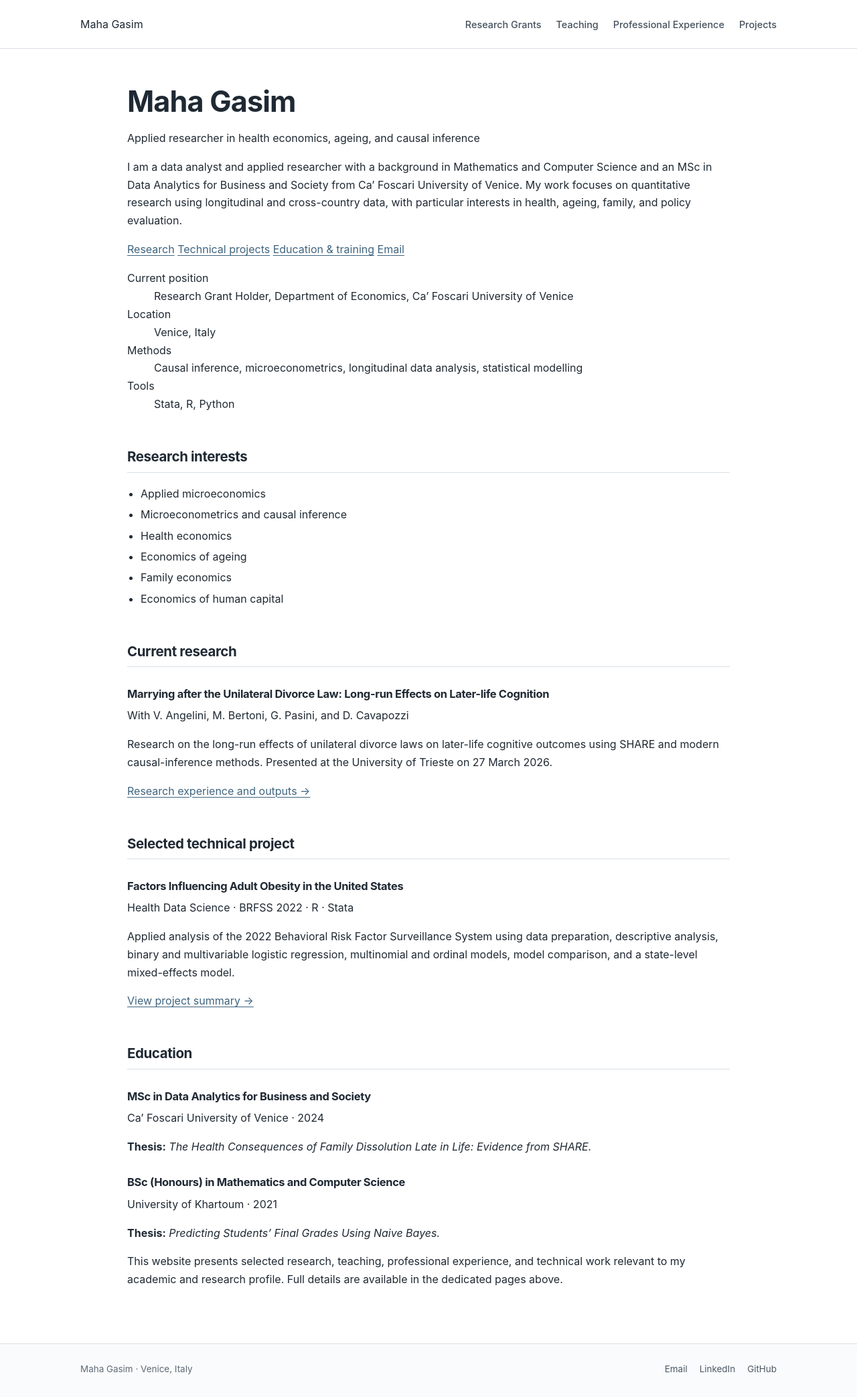
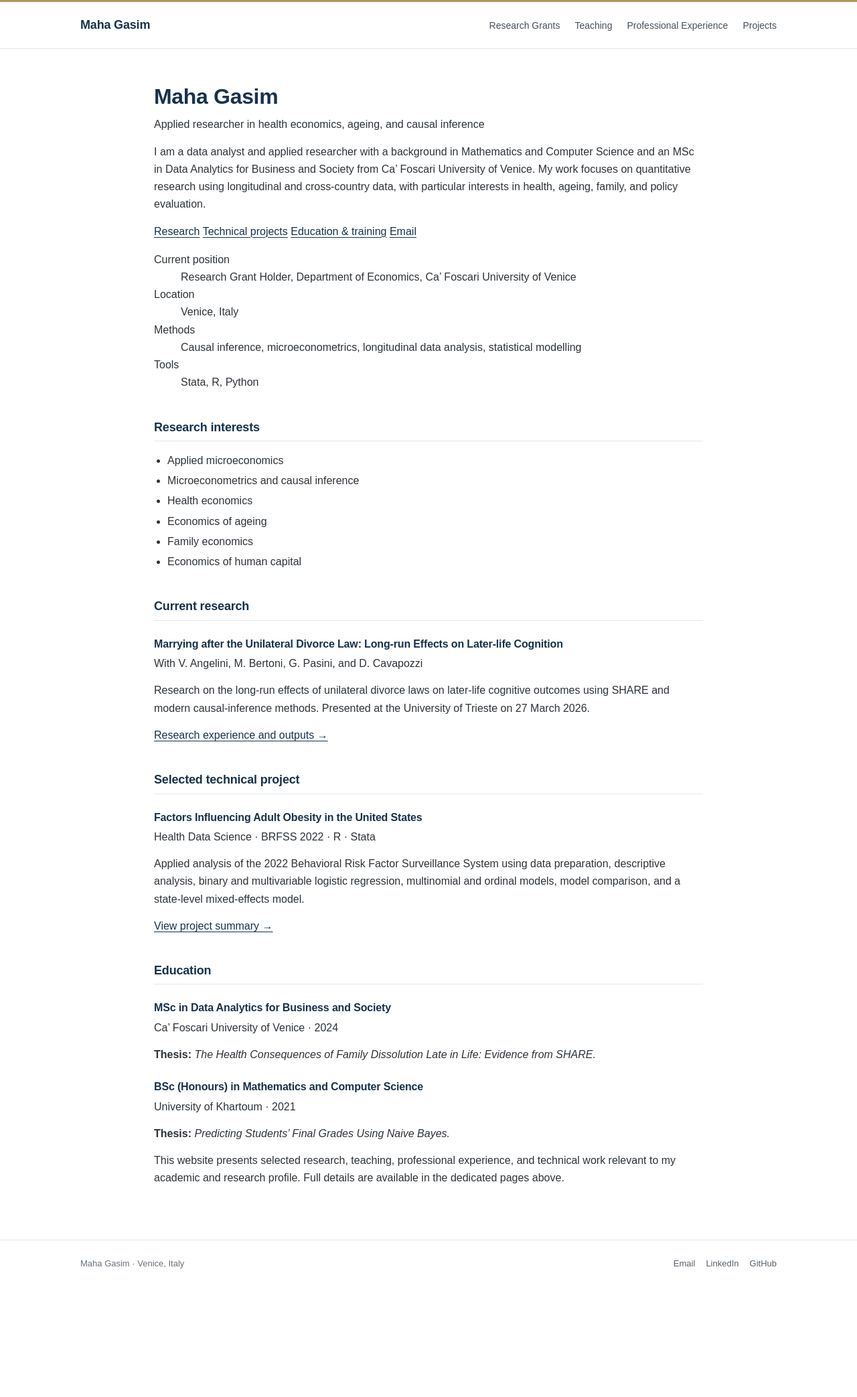
Before and after one commit to mahagasim/mahagasim.github.io, a Jekyll site: the page built from index.md, in a window 1280 px wide. Shown: the whole page at 67% size. Built offline with Jekyll 4.4.1, drawn with Linux system fonts in a browser that asks for light colours; after the commit the page ends 1925 px from its top, so only the background shows below that.

Commit message:
Simplify typography and add restrained navy-gold academic styling

```diff
--- a/assets/css/style.css
+++ b/assets/css/style.css
@@ -1,12 +1,12 @@
 :root {
-  --text: #1f2933;
-  --muted: #5f6b76;
-  --accent: #3f647f;
-  --accent-light: #eef3f7;
-  --line: #d9e0e6;
-  --background: #ffffff;
+  --navy: #17324d;
+  --text: #2d3339;
+  --muted: #66717c;
+  --gold: #b4975a;
+  --line: #e4e7ea;
+  --soft: #f7f8f9;
   --max-width: 1040px;
-  --content-width: 900px;
+  --content-width: 820px;
 }
 
 * { box-sizing: border-box; }
@@ -14,160 +14,231 @@ html { scroll-behavior: smooth; }
 
 body {
   margin: 0;
-  background: var(--background);
+  background: #ffffff;
   color: var(--text);
-  font-family: -apple-system, BlinkMacSystemFont, "Segoe UI", Roboto, Helvetica, Arial, sans-serif;
+  font-family: Arial, "Helvetica Neue", Helvetica, sans-serif;
   font-size: 16px;
-  line-height: 1.68;
+  line-height: 1.64;
   -webkit-font-smoothing: antialiased;
 }
 
 a {
-  color: var(--accent);
+  color: var(--navy);
   text-decoration-thickness: 1px;
   text-underline-offset: 3px;
 }
 
-a:hover { color: #233f54; }
+a:hover { color: #0f2234; }
 
 .site-header {
   background: #ffffff;
+  border-top: 3px solid var(--gold);
   border-bottom: 1px solid var(--line);
 }
 
 .nav-shell {
   width: min(var(--max-width), calc(100% - 40px));
-  min-height: 72px;
+  min-height: 68px;
   margin: 0 auto;
   display: flex;
   align-items: center;
   justify-content: space-between;
-  gap: 32px;
+  gap: 34px;
 }
 
 .brand {
-  color: var(--text);
+  color: var(--navy);
+  font-size: 18px;
+  font-weight: 600;
   text-decoration: none;
-  display: flex;
-  flex-direction: column;
-  gap: 2px;
-}
-
-.brand-name {
-  font-size: 1.05rem;
-  font-weight: 700;
-  letter-spacing: -0.015em;
-}
-
-.brand-subtitle {
-  color: var(--muted);
-  font-size: 0.76rem;
-  font-weight: 500;
+  letter-spacing: -0.01em;
+  white-space: nowrap;
 }
 
 .site-nav {
   display: flex;
+  align-items: center;
   gap: 22px;
-  align-items: center;
   flex-wrap: wrap;
 }
 
 .site-nav a {
-  color: #44515d;
-  font-size: 0.9rem;
-  font-weight: 500;
+  color: #46515c;
+  font-size: 14px;
+  font-weight: 400;
   text-decoration: none;
-  padding: 25px 0 21px;
+  padding: 24px 0 20px;
   border-bottom: 2px solid transparent;
 }
 
 .site-nav a:hover,
 .site-nav a.active {
-  color: var(--text);
-  border-bottom-color: var(--accent);
+  color: var(--navy);
+  border-bottom-color: var(--gold);
 }
 
 .site-main {
   width: min(var(--content-width), calc(100% - 40px));
-  margin: 54px auto 82px;
-}
-
-.content {
-  width: 100%;
+  margin: 52px auto 78px;
 }
 
 .content > :first-child { margin-top: 0; }
 .content > :last-child { margin-bottom: 0; }
 
 h1, h2, h3 {
-  color: var(--text);
   font-family: inherit;
-  letter-spacing: -0.02em;
+  color: var(--navy);
+  letter-spacing: -0.01em;
 }
 
 h1 {
-  margin: 0 0 1rem;
-  font-size: clamp(2rem, 4vw, 2.7rem);
-  line-height: 1.15;
-  font-weight: 700;
+  margin: 0 0 10px;
+  font-size: 32px;
+  line-height: 1.2;
+  font-weight: 600;
 }
 
 h2 {
-  margin: 3.25rem 0 1.15rem;
-  padding-bottom: 0.55rem;
-  font-size: 1.28rem;
+  margin: 42px 0 16px;
+  padding-bottom: 8px;
+  font-size: 18px;
   line-height: 1.3;
-  font-weight: 650;
+  font-weight: 600;
   border-bottom: 1px solid var(--line);
 }
 
 h3 {
-  margin: 1.8rem 0 0.45rem;
-  font-size: 1.03rem;
+  margin: 24px 0 5px;
+  font-size: 16px;
   line-height: 1.4;
-  font-weight: 650;
+  font-weight: 600;
 }
 
-p { margin: 0 0 1rem; }
+p { margin: 0 0 14px; }
 
 strong {
   color: var(--text);
-  font-weight: 650;
+  font-weight: 600;
 }
 
 ul, ol {
-  padding-left: 1.25rem;
-  margin: 0.65rem 0 1.2rem;
+  margin: 8px 0 16px;
+  padding-left: 20px;
 }
 
-li { margin: 0.28rem 0; }
+li { margin: 4px 0; }
 
 hr {
   border: 0;
   border-top: 1px solid var(--line);
-  margin: 2.6rem 0;
+  margin: 34px 0;
+}
+
+.page-intro,
+.lead {
+  color: #4e5964;
+  font-size: 16px;
+  line-height: 1.7;
+  max-width: 760px;
+}
+
+.contact-line {
+  margin: 2px 0 24px;
+  color: var(--muted);
+  font-size: 14px;
+}
+
+.meta-line,
+.entry-meta {
+  color: var(--muted);
+  font-size: 14px;
+  margin-bottom: 7px;
+}
+
+.two-column-list {
+  columns: 2;
+  column-gap: 42px;
+}
+
+.entry {
+  margin: 0 0 24px;
+}
+
+.entry + .entry {
+  padding-top: 20px;
+  border-top: 1px solid #f0f1f2;
+}
+
+.entry p:last-child { margin-bottom: 0; }
+
+.skills-list {
+  margin: 0;
+  padding: 0;
+  list-style: none;
+}
+
+.skills-list li {
+  margin: 7px 0;
+}
+
+.project-entry {
+  padding: 2px 0 30px;
+  margin-bottom: 30px;
+  border-bottom: 1px solid var(--line);
+}
+
+.project-entry:last-child {
+  border-bottom: 0;
+  margin-bottom: 0;
+  padding-bottom: 0;
+}
+
+.project-title {
+  margin: 0 0 4px;
+  color: var(--navy);
+  font-size: 17px;
+  font-weight: 600;
+}
+
+.project-meta {
+  color: var(--muted);
+  font-size: 14px;
+  margin-bottom: 11px;
+}
+
+.project-label {
+  color: var(--navy);
+  font-weight: 600;
+}
+
+.project-link {
+  display: inline-block;
+  margin-top: 4px;
+  font-size: 14px;
+  font-weight: 600;
+  text-decoration: none;
+  border-bottom: 1px solid var(--gold);
 }
 
 blockquote {
-  margin: 1.6rem 0;
-  padding: 0.9rem 1rem;
-  background: #f7f9fb;
-  border-left: 3px solid #a9bccb;
-  color: #4f5d68;
+  margin: 20px 0;
+  padding: 12px 16px;
+  background: var(--soft);
+  border-left: 2px solid var(--gold);
+  color: #525d66;
 }
 
 code {
   font-family: "SFMono-Regular", Consolas, "Liberation Mono", monospace;
   font-size: 0.9em;
-  background: #f4f6f8;
+  background: #f4f5f6;
   padding: 0.12rem 0.3rem;
-  border-radius: 3px;
 }
 
 pre {
   overflow-x: auto;
-  padding: 1rem 1.1rem;
-  background: #f7f8fa;
+  padding: 1rem;
+  background: #f7f8f9;
   border: 1px solid var(--line);
 }
 
@@ -175,22 +246,21 @@ pre code { background: transparent; padding: 0; }
 
 table {
   width: 100%;
-  margin: 1.25rem 0 1.8rem;
+  margin: 18px 0 26px;
   border-collapse: collapse;
-  font-size: 0.93rem;
+  font-size: 14px;
 }
 
 th, td {
-  padding: 0.7rem 0.75rem;
+  padding: 9px 8px;
   border-bottom: 1px solid var(--line);
   text-align: left;
   vertical-align: top;
 }
 
 th {
-  color: var(--text);
-  background: #fafbfc;
-  font-weight: 650;
+  color: var(--navy);
+  font-weight: 600;
 }
 
 img {
@@ -198,57 +268,42 @@ img {
   height: auto;
 }
 
-.page-intro {
-  color: var(--muted);
-  font-size: 1.03rem;
-  max-width: 760px;
-}
-
-.meta-line {
-  color: var(--muted);
-  font-size: 0.92rem;
-}
-
 .site-footer {
   border-top: 1px solid var(--line);
-  background: #fafbfc;
+  background: #ffffff;
 }
 
 .footer-shell {
   width: min(var(--max-width), calc(100% - 40px));
   margin: 0 auto;
-  padding: 26px 0 30px;
+  padding: 24px 0 28px;
   display: flex;
+  align-items: center;
   justify-content: space-between;
-  gap: 30px;
-  align-items: center;
+  gap: 28px;
   color: var(--muted);
-  font-size: 0.84rem;
-}
-
-.footer-shell strong {
-  font-size: 0.9rem;
+  font-size: 13px;
 }
 
 .footer-links {
   display: flex;
-  gap: 18px;
+  gap: 16px;
   flex-wrap: wrap;
 }
 
 .footer-links a {
-  color: #4c5965;
+  color: #56616b;
   text-decoration: none;
 }
 
-.footer-links a:hover { color: var(--accent); }
+.footer-links a:hover { color: var(--navy); }
 
-@media (max-width: 820px) {
+@media (max-width: 840px) {
   .nav-shell {
-    padding: 15px 0 10px;
+    padding: 14px 0 10px;
     flex-direction: column;
     align-items: flex-start;
-    gap: 8px;
+    gap: 7px;
   }
 
   .site-nav { gap: 15px; }
@@ -258,10 +313,11 @@ img {
 
 @media (max-width: 620px) {
   body { font-size: 15.5px; }
-  .nav-shell, .site-main, .footer-shell { width: calc(100% - 26px); }
-  .site-nav { gap: 12px; }
-  .site-nav a { font-size: 0.85rem; }
-  h1 { font-size: 2rem; }
-  h2 { margin-top: 2.6rem; font-size: 1.2rem; }
+  .nav-shell, .site-main, .footer-shell { width: calc(100% - 28px); }
+  .site-nav { gap: 10px 14px; }
+  .site-nav a { font-size: 13px; }
+  h1 { font-size: 28px; }
+  h2 { margin-top: 34px; font-size: 17px; }
+  .two-column-list { columns: 1; }
   .footer-shell { flex-direction: column; align-items: flex-start; }
 }
```
